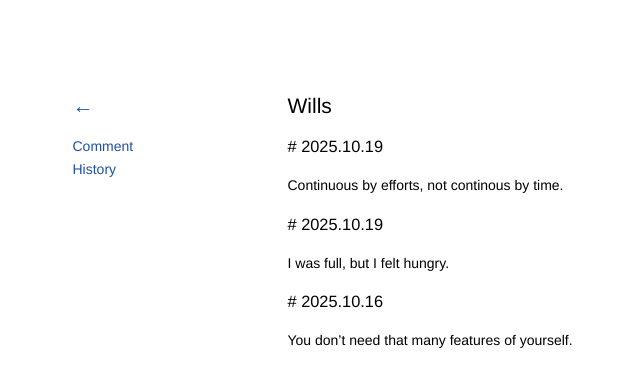
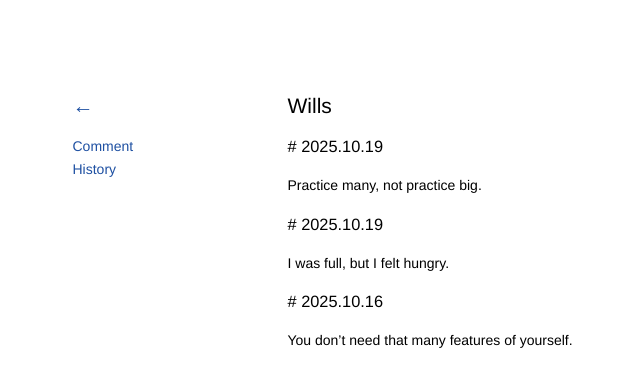
Before and after one commit to kidlj/awei, a Jekyll site: the page built from _wiki/wills.md, in a window 1280 px wide and 1400 px high. Shown: the top 369 px of the window, without its empty margins (60-700 px from the left). Built offline with Jekyll 4.4.1, drawn with Linux system fonts in a browser that asks for light colours; some of the changed text lies outside the part shown.

Commit message:
update wills

```diff
--- a/_wiki/wills.md
+++ b/_wiki/wills.md
@@ -4,7 +4,7 @@ title: Wills
 
 ### 2025.10.19
 
-Continuous by efforts, not continous by time.
+Practice many, not practice big.
 
 ### 2025.10.19
 
```
Also changed, not shown: other parts of _wiki/wills.md (+1 -1 lines).
